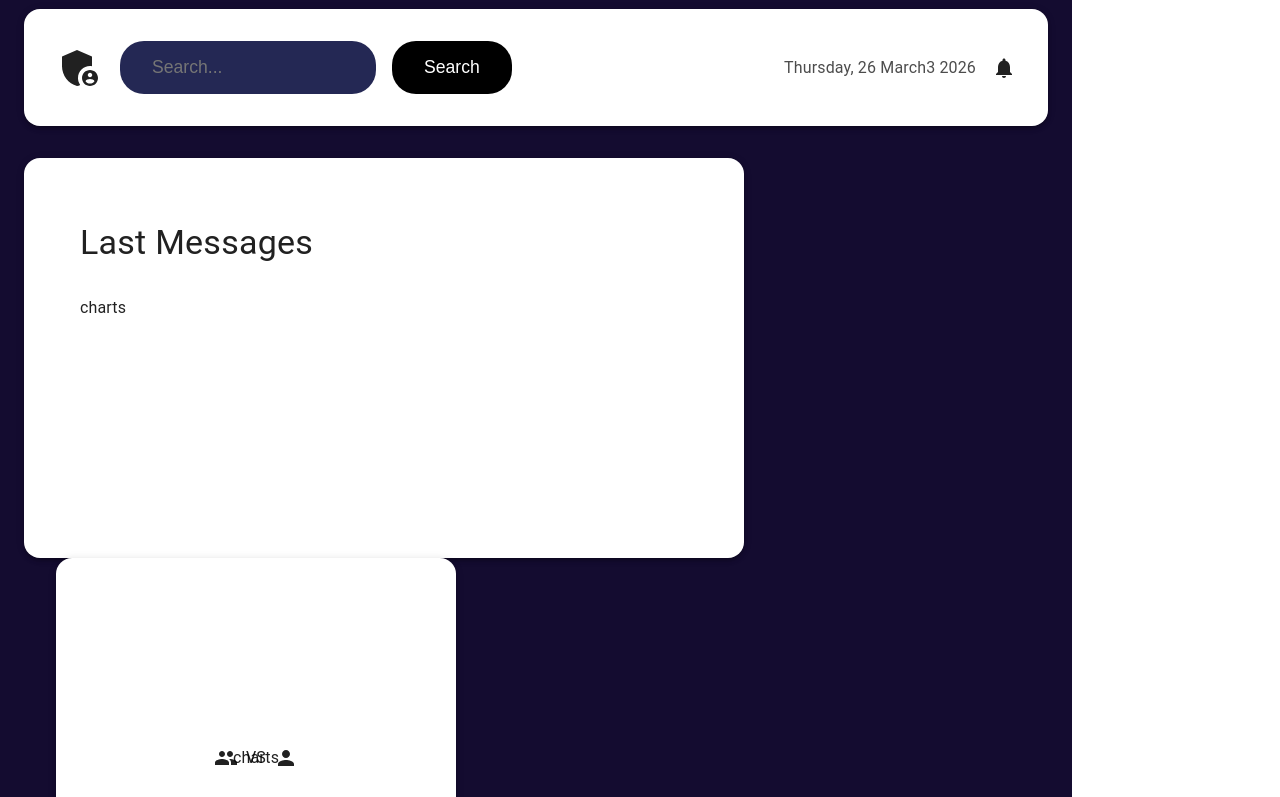
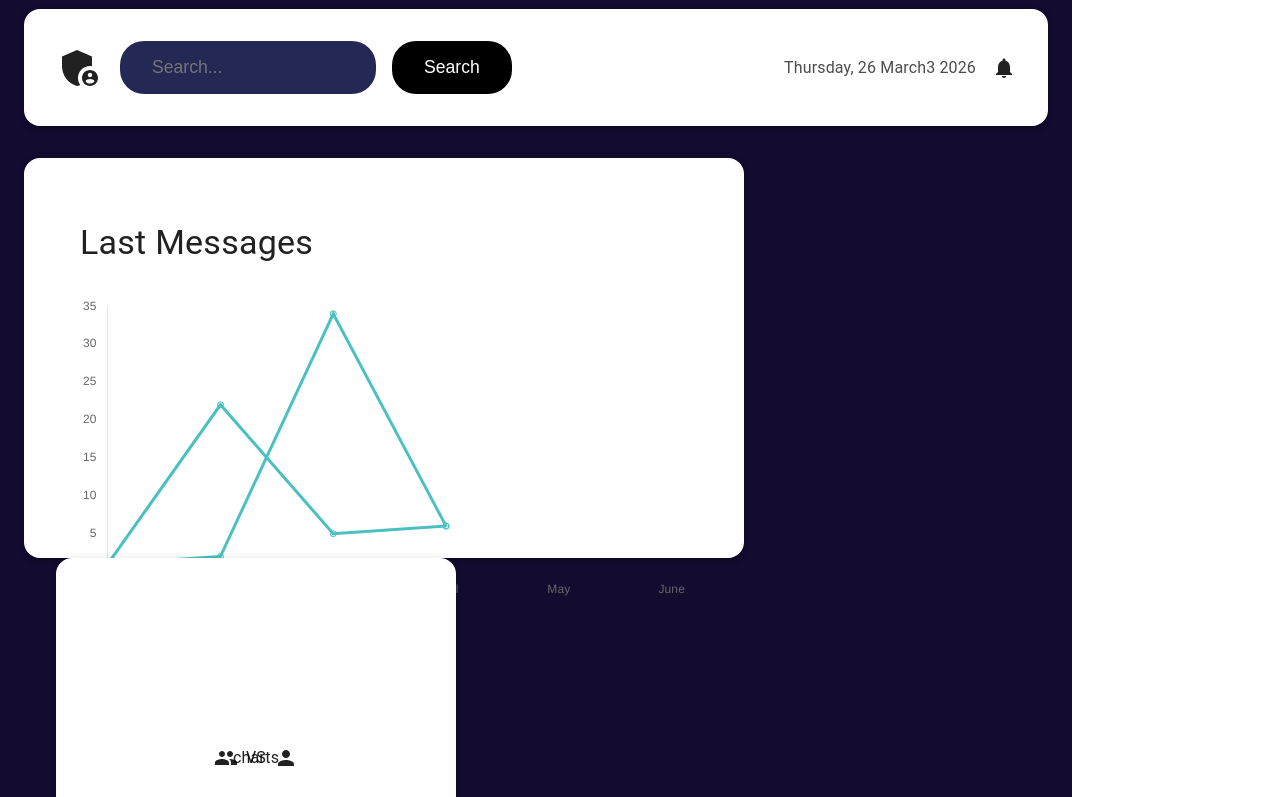
Before and after one commit to Shivyy247/chatloop, a React (Vite) app in the folder client/: page /admin/dashboard in a window 1280 px wide. Shown: the part 562-1359 px from the top of the page. Built offline with nearby package versions, Linux system fonts and the light colour scheme.

Commit message:
feat: implement LineChart component with chart options and data structure

```diff
--- a/client/src/components/specific/Charts.jsx
+++ b/client/src/components/specific/Charts.jsx
@@ -1,11 +1,80 @@
 import React from "react";
 import { Line, Doughnut } from "react-chartjs-2";
+import {
+    CategoryScale,
+    Chart as ChartJS,
+    Tooltip,
+    Filler,
+    LinearScale,
+    PointElement,
+    LineElement,
+    ArcElement,
+    Legend,
+    plugins,
+    scales,
+} from "chart.js";
+
+
+ChartJS.register(
+  CategoryScale,
+  Tooltip,
+  Filler,
+  LinearScale,
+  PointElement,
+  LineElement,
+  ArcElement,
+  Legend,
+);
+
+const lineChartOptions = {
+    responsive: true,
+    plugins: {
+        legend: {
+            display: false,
+        },
+        title: {
+            display: false,
+        },
+    },
+    scales: {
+        x: {
+            grid: {
+                display: false,
+            }
+        },
+        y: {
+            beginAtZero: true,
+            grid: {
+                display: false,
+            },
+        },
+    }
+};
+
 
 const LineChart = () => {
+
+    const data = {
+      labels: ["January", "Febuary", "March", "April", "May", "June"],
+      datasets: [
+        {
+          data: [1, 2, 34,6],
+          label: "Revenue",
+          fill: false,
+          backgroundColor: "rgba(75,192,192,0.2)",
+          borderColor: "rgba(75,192,192,1)",
+        },
+        {
+          data: [1, 22, 5, 6],
+          label: "Revenue 2",
+          fill: false,
+          backgroundColor: "rgba(75,192,192,0.2)",
+          borderColor: "rgba(75,192,192,1)",
+        },
+      ],
+    };
     return (
-        <div>
-            charts
-        </div>
+        <Line data={data} options={lineChartOptions} />
     )
 }
 
```
